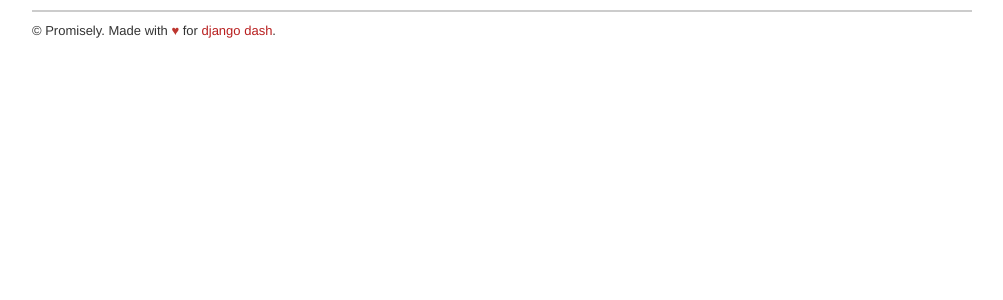
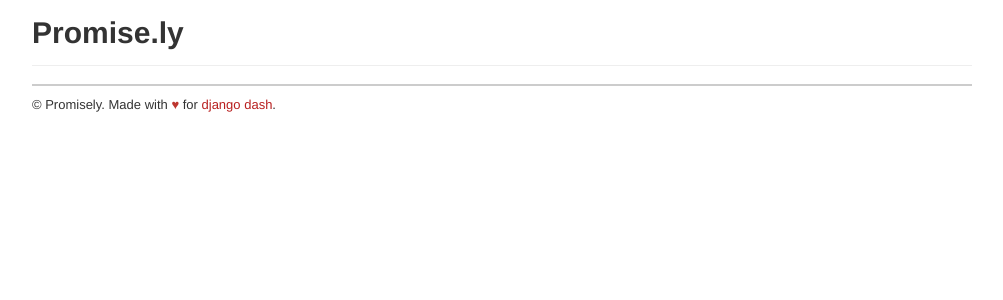
Before and after one commit to triple-threat/django-dash, a Django app: template templates/base.html in a window 1280 px wide. Shown: the top 300 px of the page, without its empty margins (138-1141 px from the left). Run offline with Django 3.2, Linux system fonts and the light colour scheme; the template is opened without the code that fills it, so the values that code supplies are empty; some libraries are stand-ins or nearby versions.

Commit message:
Moving the header title to the base template

```diff
--- a/templates/base.html
+++ b/templates/base.html
@@ -17,6 +17,10 @@
         {% endblock %}
 
         <div class="container">
+            <div class="page-header">
+                <h1>Promise.ly</h1>
+            </div>
+
             {% block content %}
             {% endblock %}
 
--- a/templates/home.html
+++ b/templates/home.html
@@ -3,10 +3,6 @@
 {% load social %}
 
 {% block content %}
-
-    <div class="page-header">
-        <h1>Promise.ly</h1>
-    </div>
 
     <form class="promise-form well form-search control-group" method="POST" action="{% url new_promise %}">
         {% csrf_token %}
--- a/templates/promise.html
+++ b/templates/promise.html
@@ -9,10 +9,6 @@
 {% endblock %}
 
 {% block content %}
-<div class="page-header">
-  <h1>Promise.ly</h1>
-</div>
-
 <div class="row">
   <div class="span3">
     <div class="avatarbox" style="" >
```
